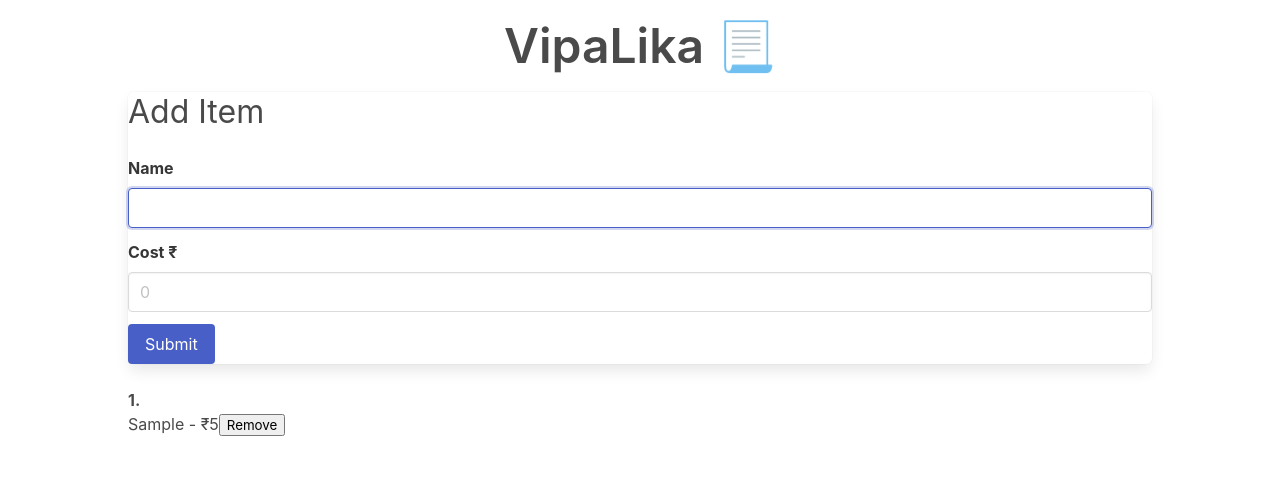
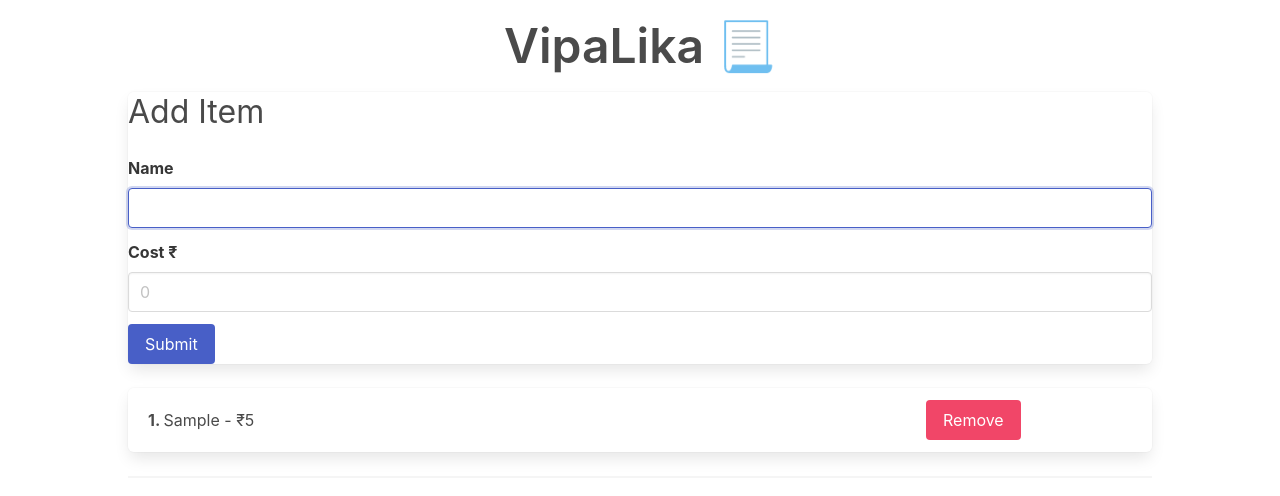
Before and after one commit to yunusparvezkhan/vipalika, a React (Create React App) app: page / in a window 1280 px wide. Both pictures are taken after typing "Sample", "5" into the empty fields and a click on the button "Submit". Shown: the top 496 px of the page. Built offline with nearby package versions, Linux system fonts and the light colour scheme.

Commit message:
style: organised the list view

```diff
--- a/src/components/ItemList.js
+++ b/src/components/ItemList.js
@@ -1,6 +1,7 @@
 import React from 'react';
 import { useSelector, useDispatch } from 'react-redux';
 import { removeItem } from '../store';
+import './styles/stylelib.css';
 
 const ItemList = () => {
 
@@ -16,14 +17,15 @@ const ItemList = () => {
 
     const renderItems = items.map((item, i) => {
         return (
-            <div key={item.id}>
-                <label><b>{i + 1}. </b></label>
-                <br></br>
-                <label>{item.name} - </label>
-                <label>₹{item.cost}</label>
-                <button onClick={() => handleRemove(item.id)} >Remove</button>
-                <br></br>
-                <br></br>
+            <div key={item.id} className='panel item-box' >
+                <div className='item-container' >
+                    <div className='item-text-box'>
+                        <label className='item-text' ><b>{i + 1}. </b> {item.name} - ₹{item.cost}</label>
+                    </div>
+                    <div className='item-btn-box'>
+                        <button onClick={() => handleRemove(item.id)} className='button is-danger item-remove-btn' >Remove</button>
+                    </div>
+                </div>
             </div>
         )
     })
@@ -32,6 +34,7 @@ const ItemList = () => {
     return (
         <div>
             {renderItems}
+            <hr />
         </div>
     )
 }
--- /dev/null
+++ b/src/components/styles/stylelib.css
@@ -0,0 +1,26 @@
+.item-box {
+    position: relative;
+}
+
+.item-container {
+    display: flex;
+}
+
+.item-text-box {
+    padding: 20px;
+    min-height: 50px;
+    flex: 3;
+}
+
+.item-btn-box {
+    position: relative;
+    flex: 1;
+    top: 50%;
+}
+
+.item-remove-btn {
+    position: absolute;
+    margin-left: 20px;
+    top: 50%;
+    transform: translate(0, -50%);
+}
```
